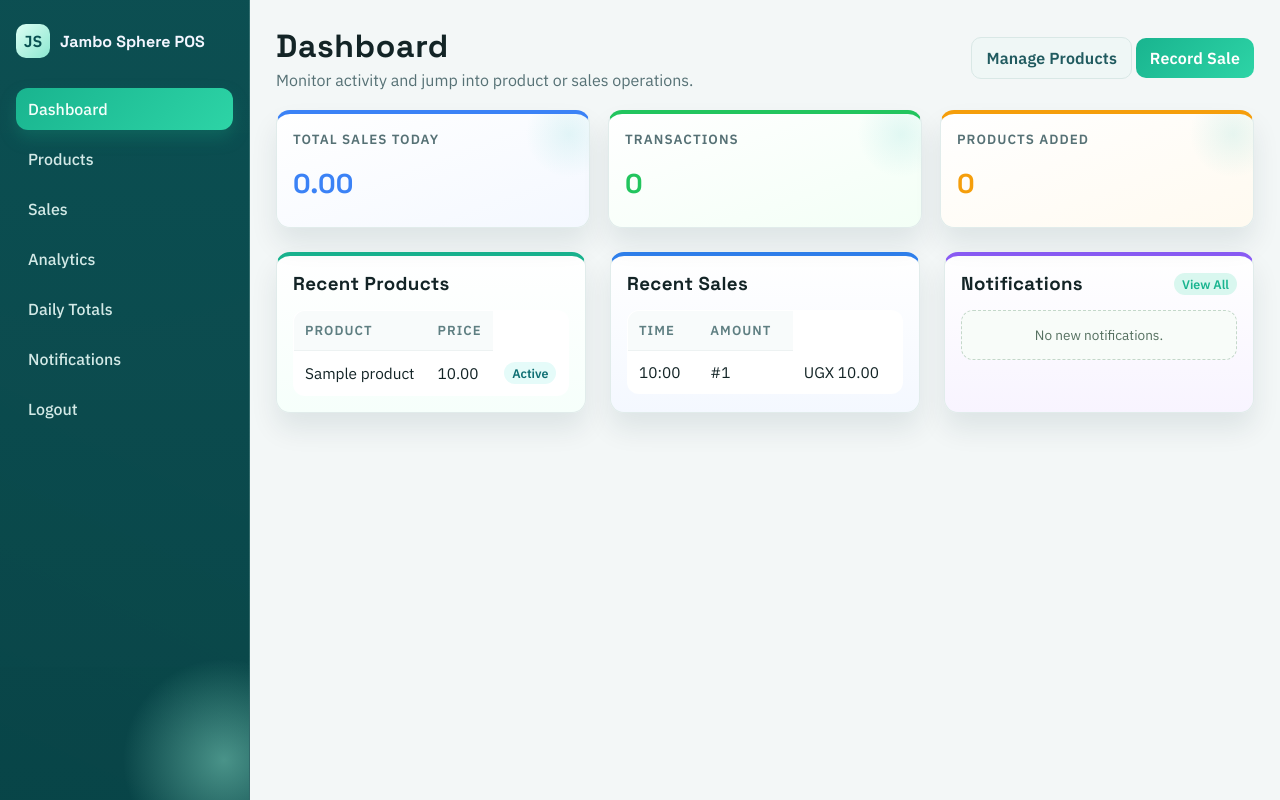
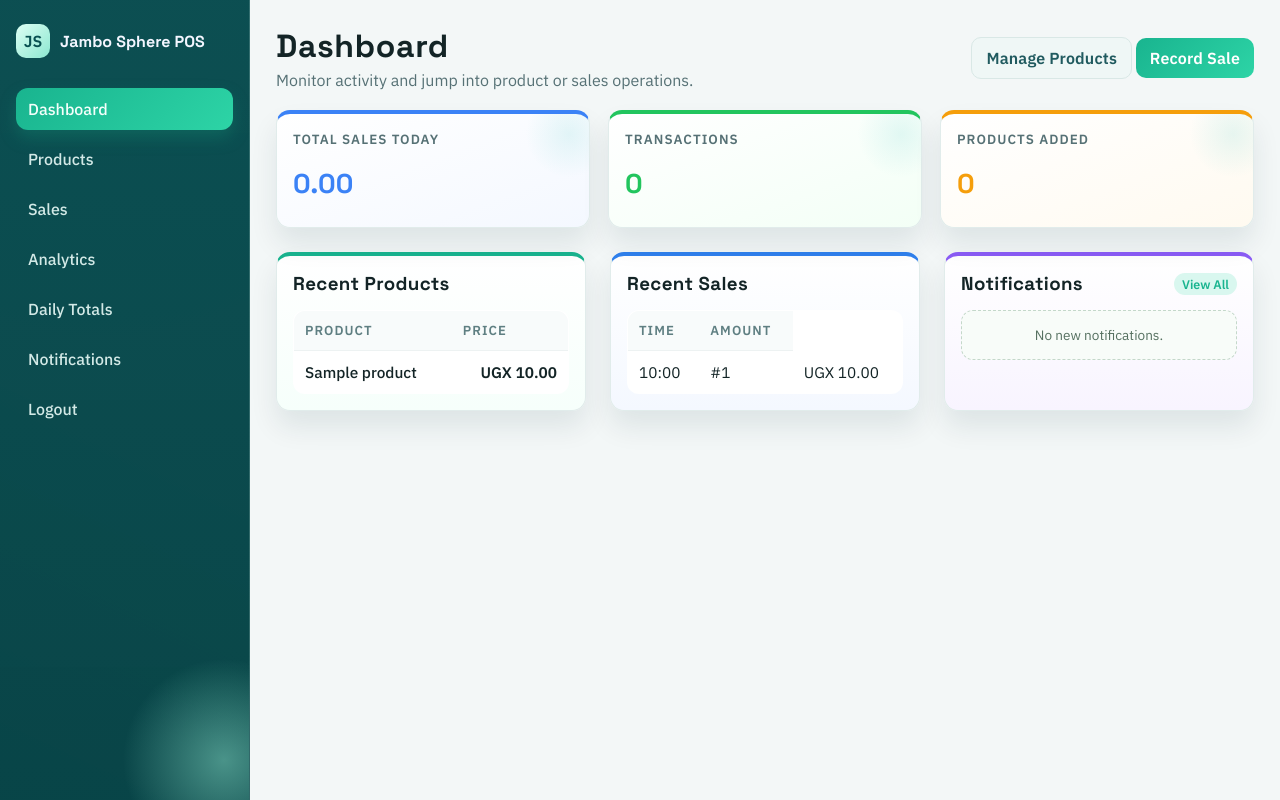
Before and after one commit to Tagoole/JamboSpherePOS, a Django app: page /dashboard/ in a window 1280 px wide. Run offline with Django 5.2, Linux system fonts and the light colour scheme; a user stored in the database is signed in; tables that the repository leaves empty hold one stand-in row (values such as "Sample post"); data that the repository does not hold is empty; parts of the project's set-up code (start-up, migrations or seed data) failed here and were passed over; some libraries are stand-ins or nearby versions.

Commit message:
Batch 2: 1 files

```diff
--- a/templates/pos/partials/product_row_dashboard.html
+++ b/templates/pos/partials/product_row_dashboard.html
@@ -1,8 +1,7 @@
 {% for product in products %}
 <tr>
-  <td>{{ product.name }}</td>
-  <td>{{ product.price }}</td>
-  <td><span class="tag">Active</span></td>
+  <td style="font-weight: 500;">{{ product.name }}</td>
+  <td style="text-align: right; font-weight: 600;">UGX {{ product.price }}</td>
 </tr>
 {% empty %}
 <tr>
```
